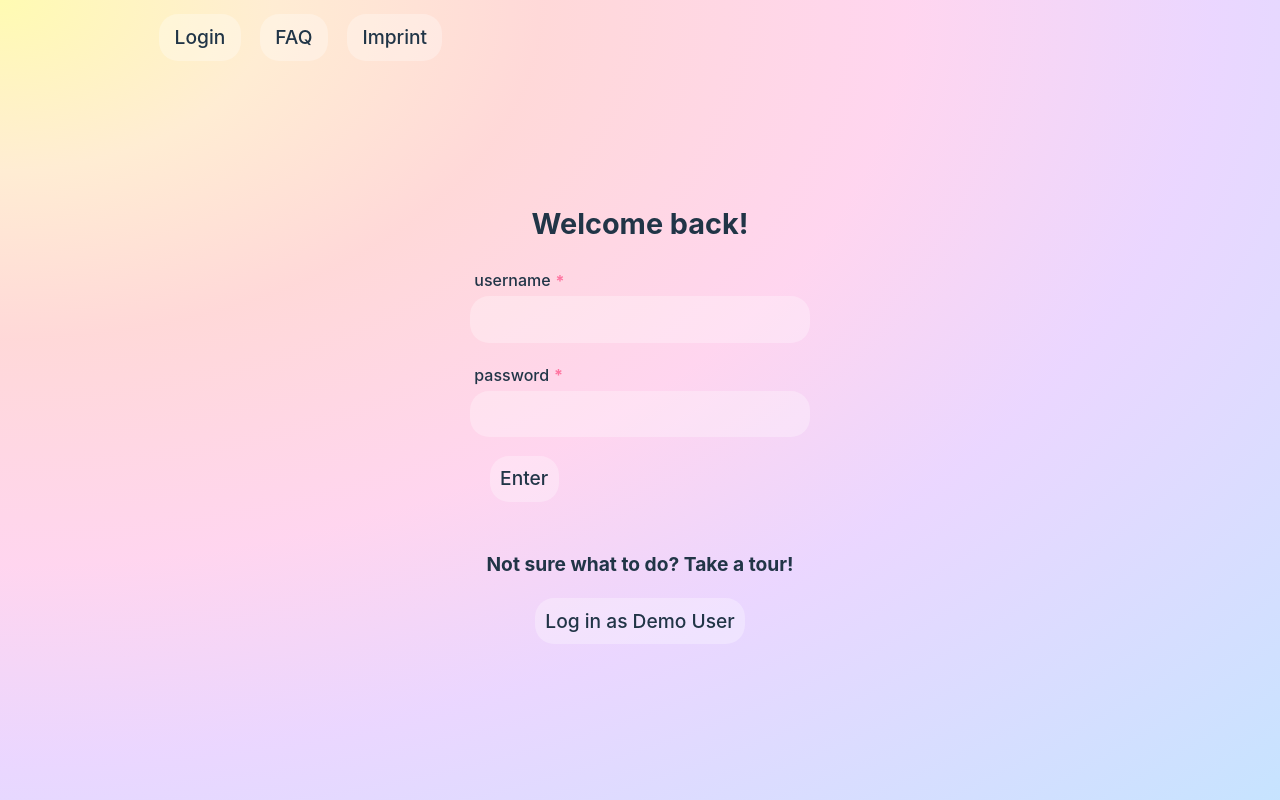
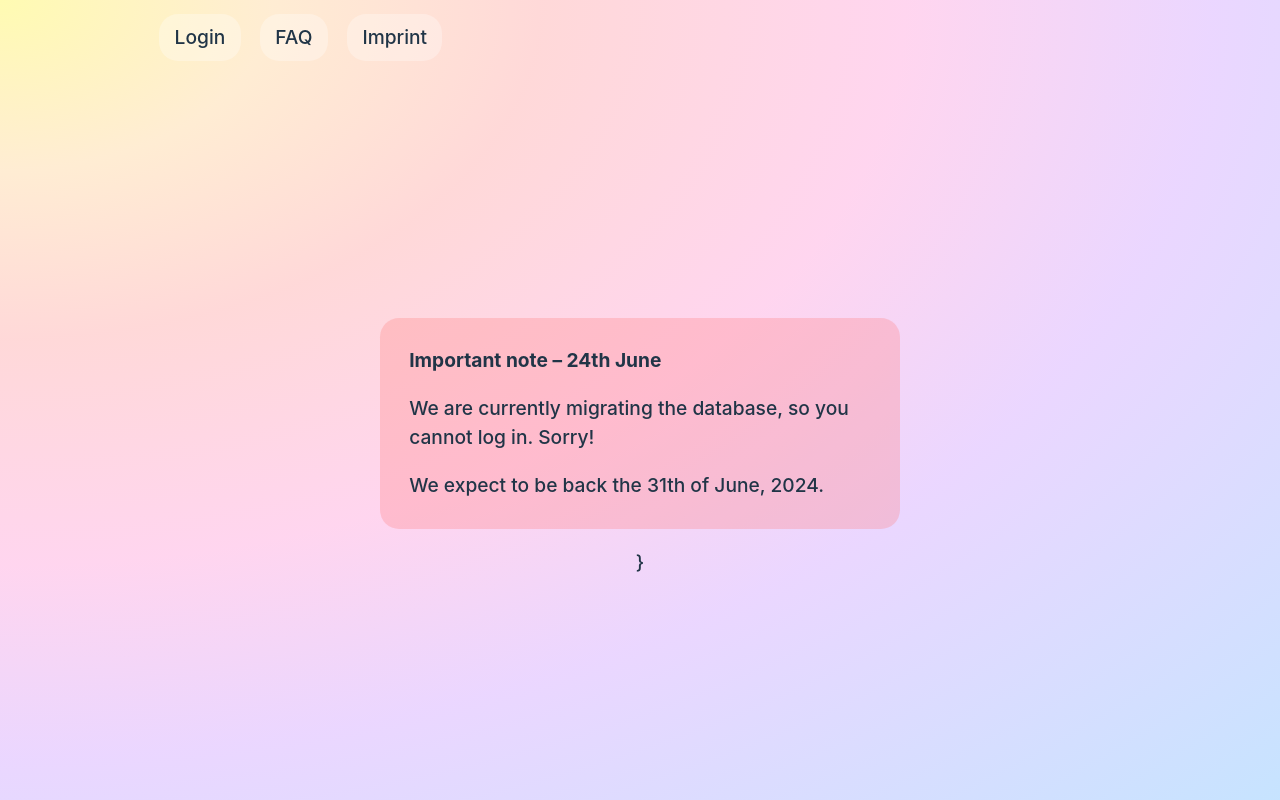
Before and after one commit to extra-jalapenos/apprendio-flashcard-app-frontend, a React (Vite) app: page /login in a window 1280 px wide. Built offline with nearby package versions, Linux system fonts and the light colour scheme; no server answers.

Commit message:
add note of database migration

```diff
--- a/src/components/login/Login.jsx
+++ b/src/components/login/Login.jsx
@@ -62,7 +62,12 @@ export default function Login () {
 
   return (
     <div className="center">
-      <h2>Welcome back!</h2>
+      <div className="banner warning">
+        <p><b>Important note – 24th June</b></p>
+        <p>We are currently migrating the database, so you cannot log in. Sorry!</p>
+        <p>We expect to be back the 31th of June, 2024.</p>
+      </div>
+      {/* <h2>Welcome back!</h2>
       <Form name="login" prefill={loginData} handleInput={handleInput} handleSubmit={handleSubmit} />
       {failMessage && <p className="banner warning center">{failMessage}</p>}
       {failedLogin === false && <div className="banner center">
@@ -77,7 +82,7 @@ export default function Login () {
           <button className="green" onClick={() => navigate(`/register?username=${loginData.username}`)}>Create Account</button>
           <button className="red" onClick={resetPage}>Re-try login</button>
         </div>
-        )
+        ) */}
       }
     </div>
   )
```
